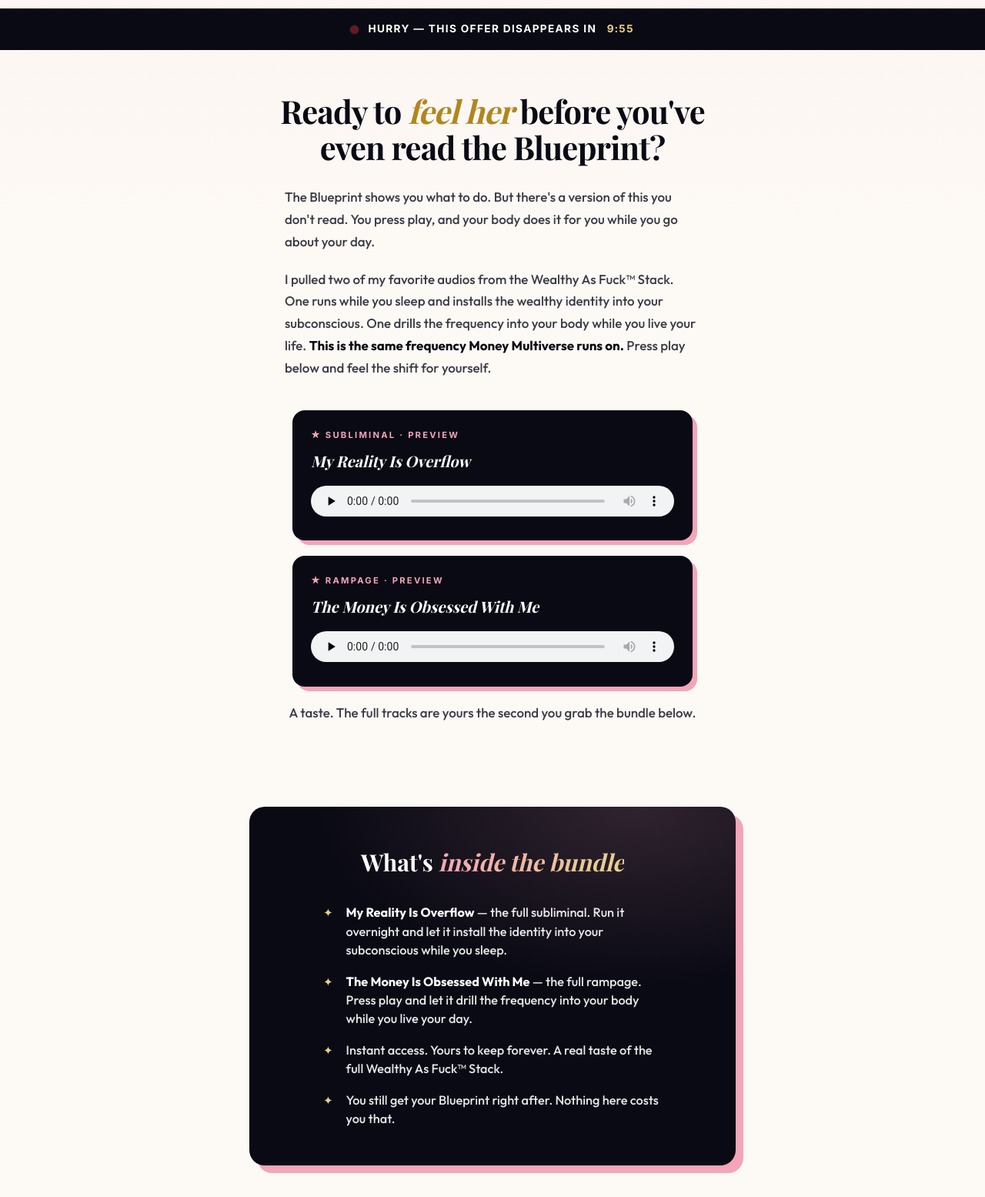
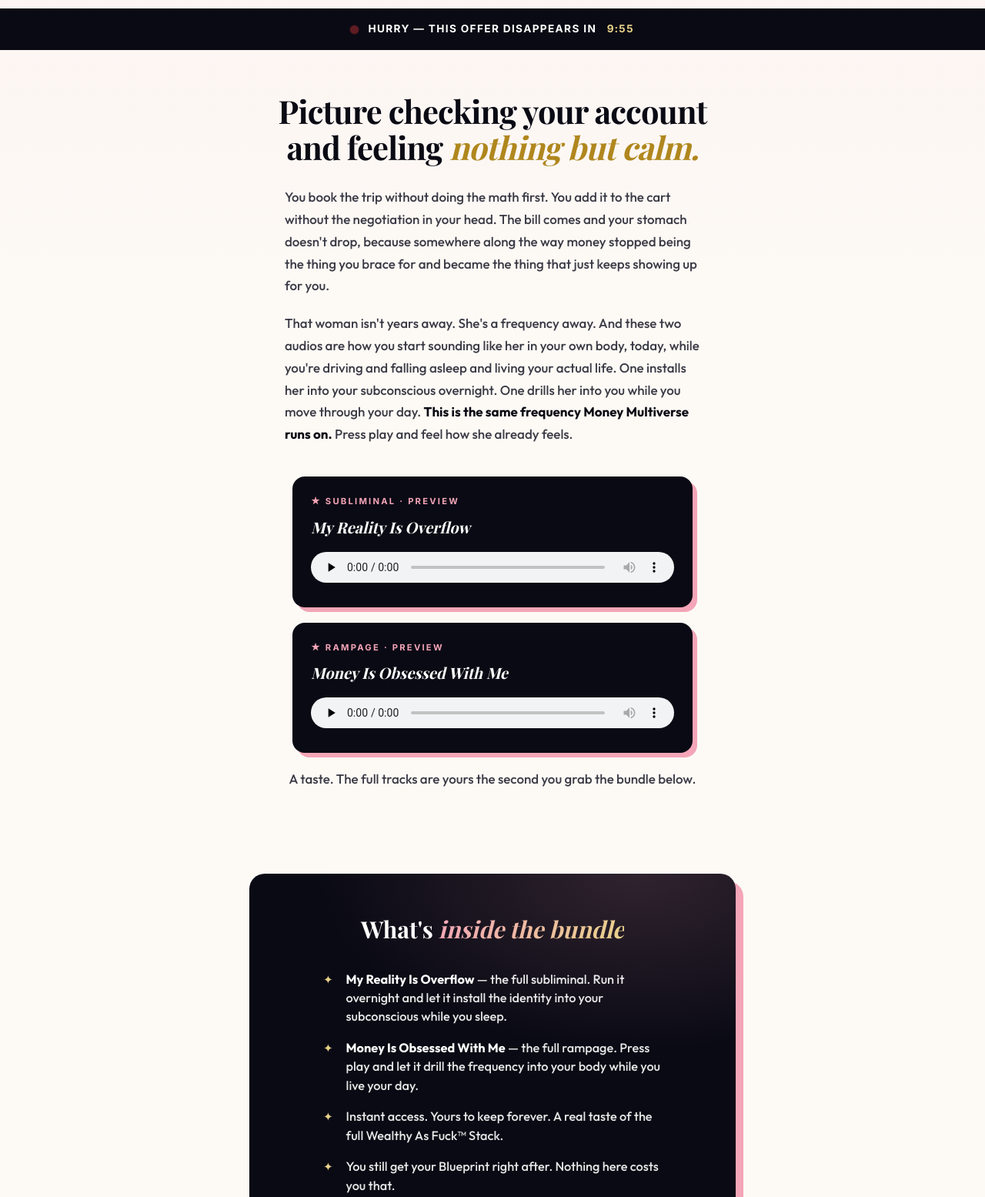
Before and after one commit to manifestwithjac-cmd/manifestwithjac, a plain HTML site: page WEBSITE/frequency-hit.html in a window 1280 px wide. Shown: the part 1040-2595 px from the top of the page at 77% size. Drawn offline with nearby package versions, Linux system fonts and the light colour scheme; a script that the page names is missing; a web font is replaced by a local one.

Commit message:
Add files via upload

```diff
--- a/WEBSITE/frequency-hit.html
+++ b/WEBSITE/frequency-hit.html
@@ -4,7 +4,7 @@
 <meta charset="UTF-8">
 <meta name="viewport" content="width=device-width, initial-scale=1.0">
 <title>One Step Away — Manifest With Jac</title>
-<meta name="description" content="Your Blueprint is on its way. Before you go, a one-time preview of the Wealthy As Fuck Audio Stack. The My Reality Is Overflow subliminal plus The Money Is Obsessed With Me rampage. $11. This window closes.">
+<meta name="description" content="Your Blueprint is on its way. Before you go, a one-time preview of the Wealthy As Fuck Audio Stack. The My Reality Is Overflow subliminal plus Money Is Obsessed With Me rampage. $11. This window closes.">
 
 <link rel="preconnect" href="https://fonts.googleapis.com">
 <link rel="preconnect" href="https://fonts.gstatic.com" crossorigin>
@@ -446,23 +446,23 @@ footer {
 
   <!-- SALES -->
   <section class="sales">
-    <h2>Ready to <em>feel her</em> before you've even read the Blueprint?</h2>
-    <p>The Blueprint shows you what to do. But there's a version of this you don't read. You press play, and your body does it for you while you go about your day.</p>
-    <p>I pulled two of my favorite audios from the Wealthy As Fuck™ Stack. One runs while you sleep and installs the wealthy identity into your subconscious. One drills the frequency into your body while you live your life. <strong>This is the same frequency Money Multiverse runs on.</strong> Press play below and feel the shift for yourself.</p>
+    <h2>Picture checking your account and feeling <em>nothing but calm.</em></h2>
+    <p>You book the trip without doing the math first. You add it to the cart without the negotiation in your head. The bill comes and your stomach doesn't drop, because somewhere along the way money stopped being the thing you brace for and became the thing that just keeps showing up for you.</p>
+    <p>That woman isn't years away. She's a frequency away. And these two audios are how you start sounding like her in your own body, today, while you're driving and falling asleep and living your actual life. One installs her into your subconscious overnight. One drills her into you while you move through your day. <strong>This is the same frequency Money Multiverse runs on.</strong> Press play and feel how she already feels.</p>
 
     <div class="previews">
       <div class="preview-card">
         <div class="label">★ Subliminal · Preview</div>
         <div class="name">My Reality Is Overflow</div>
         <audio controls preload="none">
-          <source src="preview-overflow-subliminal.mp3" type="audio/mpeg">
+          <source src="preview-subliminal-05.mp3" type="audio/mpeg">
         </audio>
       </div>
       <div class="preview-card">
         <div class="label">★ Rampage · Preview</div>
-        <div class="name">The Money Is Obsessed With Me</div>
+        <div class="name">Money Is Obsessed With Me</div>
         <audio controls preload="none">
-          <source src="preview-money-obsessed-rampage.mp3" type="audio/mpeg">
+          <source src="preview-rampage-04.mp3" type="audio/mpeg">
         </audio>
       </div>
     </div>
@@ -475,7 +475,7 @@ footer {
       <h3>What's <span>inside the bundle</span></h3>
       <ul class="get-list">
         <li><strong>My Reality Is Overflow</strong> — the full subliminal. Run it overnight and let it install the identity into your subconscious while you sleep.</li>
-        <li><strong>The Money Is Obsessed With Me</strong> — the full rampage. Press play and let it drill the frequency into your body while you live your day.</li>
+        <li><strong>Money Is Obsessed With Me</strong> — the full rampage. Press play and let it drill the frequency into your body while you live your day.</li>
         <li>Instant access. Yours to keep forever. A real taste of the full Wealthy As Fuck™ Stack.</li>
         <li>You still get your Blueprint right after. Nothing here costs you that.</li>
       </ul>
@@ -495,6 +495,9 @@ footer {
       <img src="win-7.jpeg" alt="Client result screenshot">
       <img src="win-5.jpeg" alt="Client result screenshot">
       <img src="win-9.jpeg" alt="Client result screenshot">
+    </div>
+    <div style="text-align:center; margin-top:2.5rem;">
+      <a href="#checkout" class="cta-primary">She did it for $11 — Send Me The Audios ✦</a>
     </div>
   </section>
 
```
